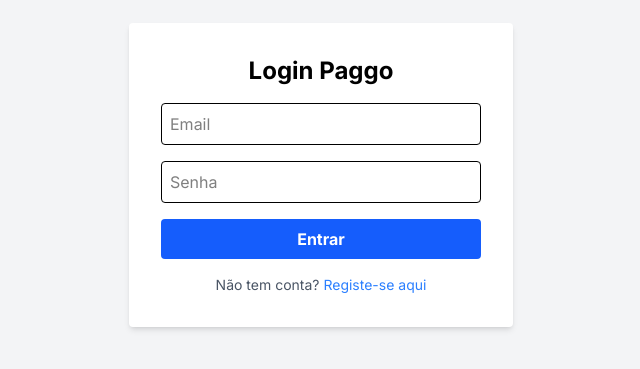
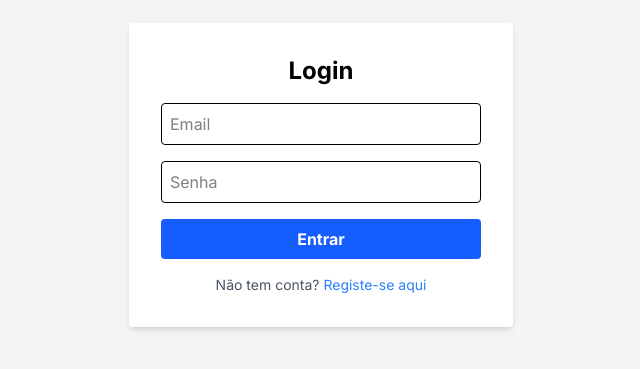
Before and after one commit to GabrielVScalese/paggo-ocr-case, a Next.js app in the folder frontend/: page / in a window 1280 px wide. Shown: the part 225-594 px from the top of the page, without its empty margins (319-959 px from the left). Built offline with nearby package versions, Linux system fonts and the light colour scheme.

Commit message:
feat: change some labels

```diff
--- a/frontend/app/dashboard/page.tsx
+++ b/frontend/app/dashboard/page.tsx
@@ -99,7 +99,7 @@
               disabled={!file || uploading}
               className="bg-blue-600 text-white px-6 py-2 rounded hover:bg-blue-700 disabled:bg-gray-400 font-bold whitespace-nowrap"
             >
-              {uploading ? "A enviar..." : "Enviar"}
+              {uploading ? "Enviando..." : "Enviar"}
             </button>
           </div>
         </div>
--- a/frontend/app/page.tsx
+++ b/frontend/app/page.tsx
@@ -33,7 +33,7 @@
   return (
     <div className="flex min-h-screen flex-col items-center justify-center bg-gray-100 text-black">
       <div className="bg-white p-8 rounded shadow-md w-96">
-        <h1 className="text-2xl font-bold mb-4 text-center">Login Paggo</h1>
+        <h1 className="text-2xl font-bold mb-4 text-center">Login</h1>
         {error && (
           <p className="text-red-500 mb-4 text-sm text-center">{error}</p>
         )}
```
